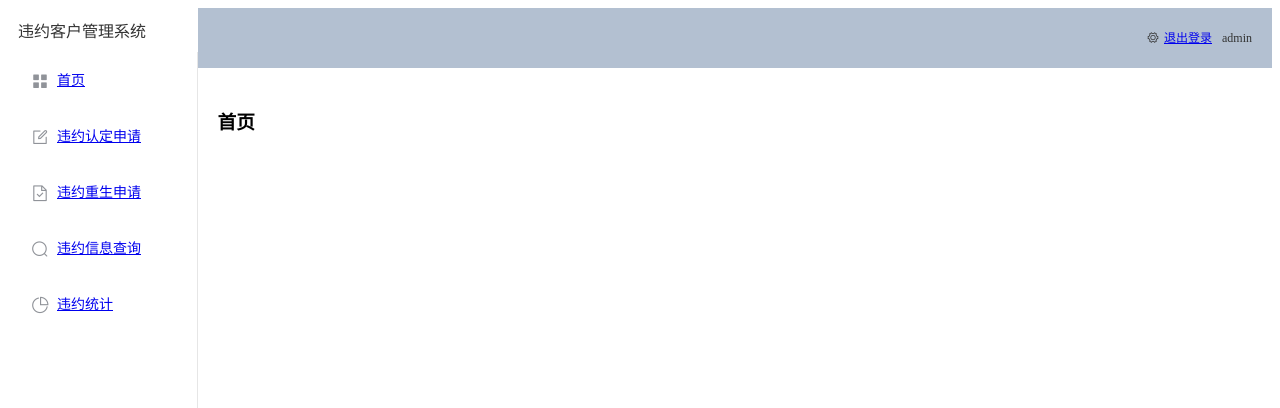
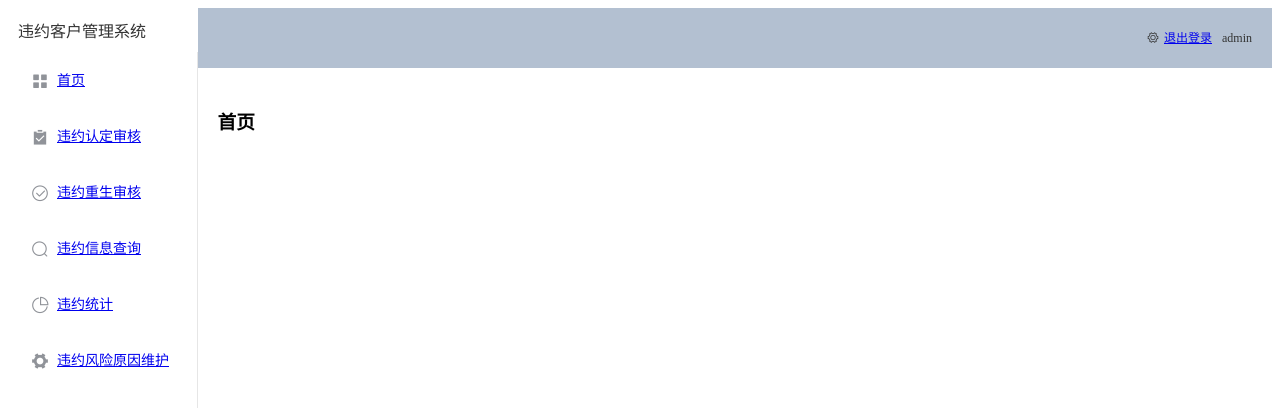
Before and after one commit to Abbylolo/mana-def-custom, a Vue app: page /#/home in a window 1280 px wide. Shown: the top 408 px of the page. Built offline with nearby package versions, Linux system fonts and the light colour scheme.

Commit message:
菜单修改

```diff
--- a/src/router/index.js
+++ b/src/router/index.js
@@ -58,6 +58,11 @@ const routes = [
         name:'DefaultRenewalApplicationReview',
         component:DefaultRenewalApplicationReview
       },
+      {
+        path:'/reasons',
+        name:'DefaultReasons',
+        component:DefaultReasons
+      },
     ]
   },
 
--- a/src/views/index.vue
+++ b/src/views/index.vue
@@ -48,6 +48,12 @@
                             <router-link to="/statistics">违约统计</router-link>
                         </template>
                     </el-menu-item>
+                    <el-menu-item index="6" v-if="isReview">
+                        <template #title>
+                            <i class="el-icon-s-tools"></i>
+                            <router-link to="/reasons">违约风险原因维护</router-link>
+                        </template>
+                    </el-menu-item>
                 </el-menu>
             </el-aside>
             <el-container>
@@ -69,7 +75,7 @@
         name: 'Login',
         data(){
             return{
-                isReview:false,
+                isReview:true,
             }
         },
         methods: {
```
